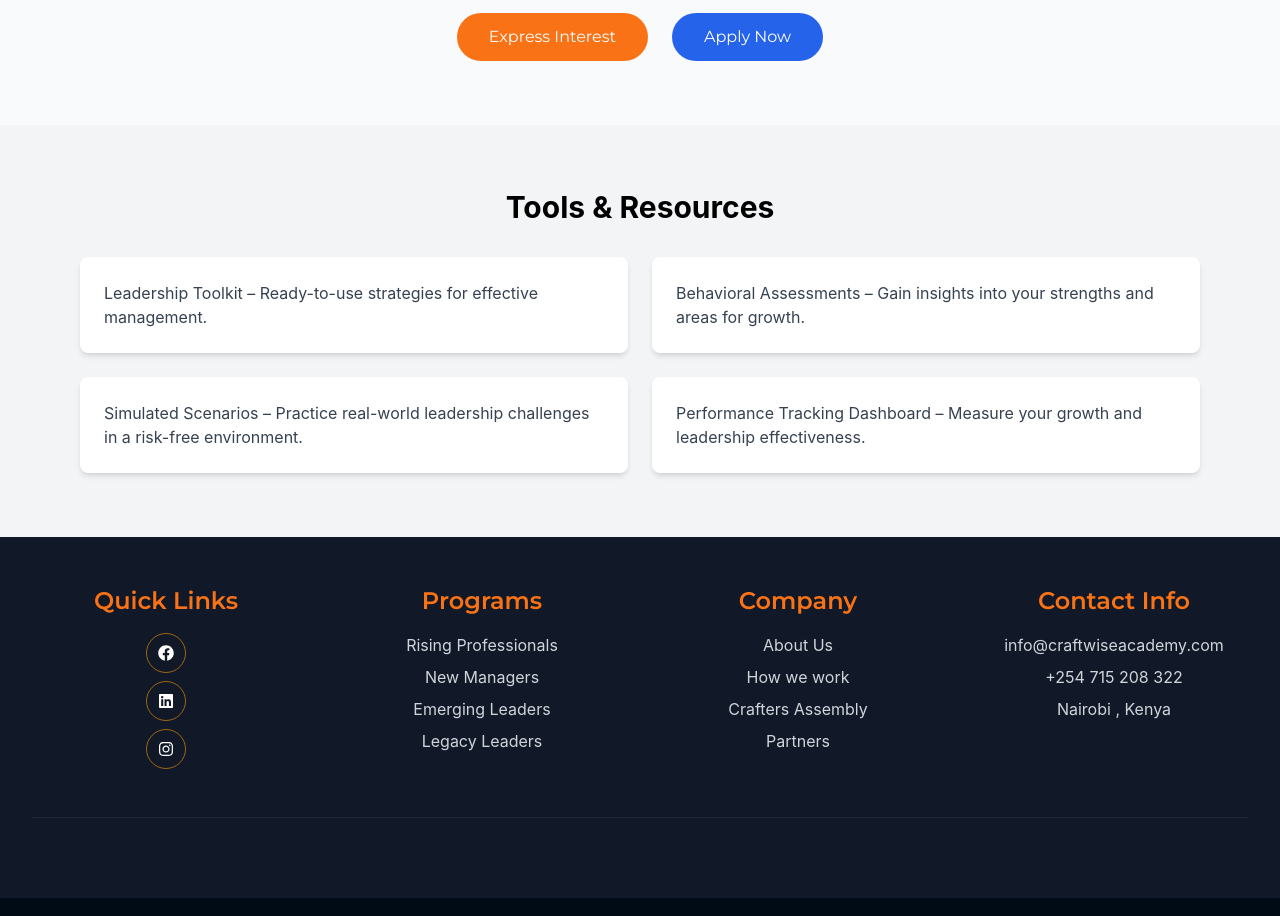
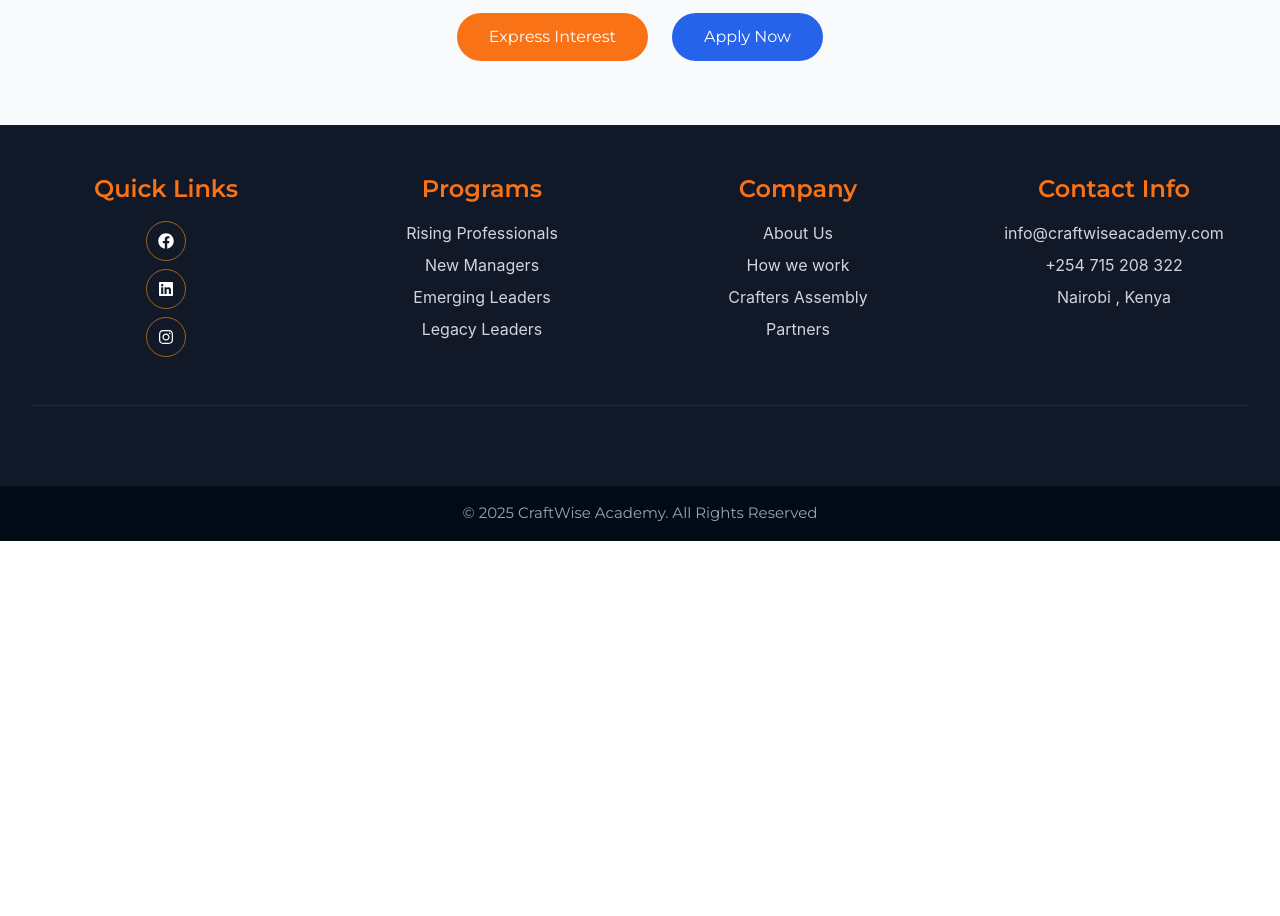
Before and after one commit to Gift-World/craftwise-main, a React (Vite) app: page /managers in a window 1280 px wide. Shown: the part 2440-3356 px from the top of the page. After the commit the page ends 2981 px from the top, so only its background shows below. Built offline with nearby package versions, Linux system fonts and the light colour scheme.

Commit message:
Remove Tools & Resources section from New Managers Program page for streamlined layout

```diff
--- a/src/pages/minipages/NewManagersProgram.jsx
+++ b/src/pages/minipages/NewManagersProgram.jsx
@@ -58,18 +58,6 @@ const NewManagersProgram = () => {
   return (
     <>
       <ProgramPage {...programData} />
-      <div className="bg-gray-100 py-16">
-        <div className="max-w-6xl mx-auto px-4">
-          <h2 className="text-3xl font-bold text-center mb-8">Tools & Resources</h2>
-          <div className="grid md:grid-cols-2 gap-6">
-            {programData.tools.map((tool, index) => (
-              <div key={index} className="bg-white p-6 rounded-lg shadow-md hover:shadow-lg transition-shadow duration-300">
-                <p className="text-gray-700">{tool}</p>
-              </div>
-            ))}
-          </div>
-        </div>
-      </div>
       <Footer />
     </>
   );
```
